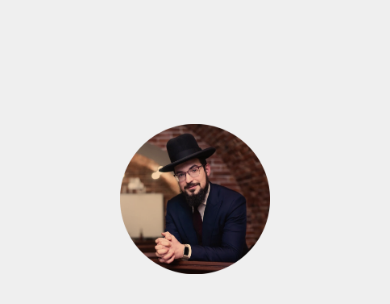
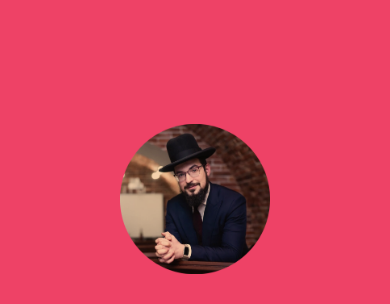
Before and after one commit to egormozg/rabbi, a plain HTML site: page index.html in a window 390 px wide. Shown: the top 304 px of the page. Drawn offline with Linux system fonts and the light colour scheme; a web font is replaced by a local one.

Commit message:
Update style.css

```diff
--- a/style.css
+++ b/style.css
@@ -1,10 +1,4 @@
 @import url('https://fonts.googleapis.com/css2?family=League+Spartan:wght@500&family=Montserrat&family=Poppins:wght@300;400&family=Tiro+Telugu&display=swap');
-
-@media (max-width: 800px) {
-    body {
-        background-color: olive;
-    }
-}
 
 html, body {
     margin: 0;
@@ -104,3 +98,9 @@ h1 {
     width: calc(100% - 10px);
     height: calc(100% + 10px);
 }
+
+@media screen and (min-width: 320px) and (max-width: 1200px) {
+    body {
+      background-color: #EE4266; /* Red */
+    }
+}
```
